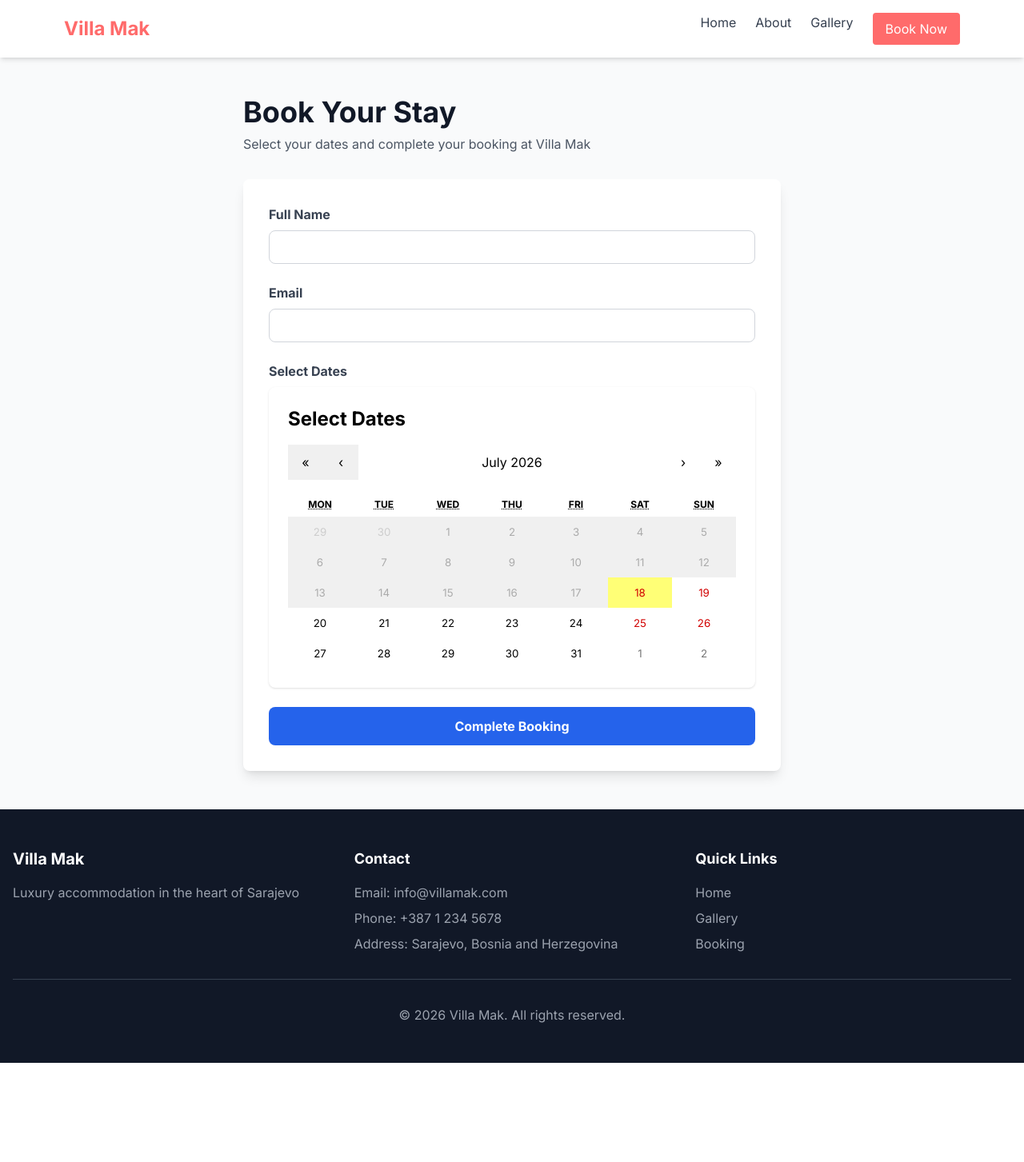
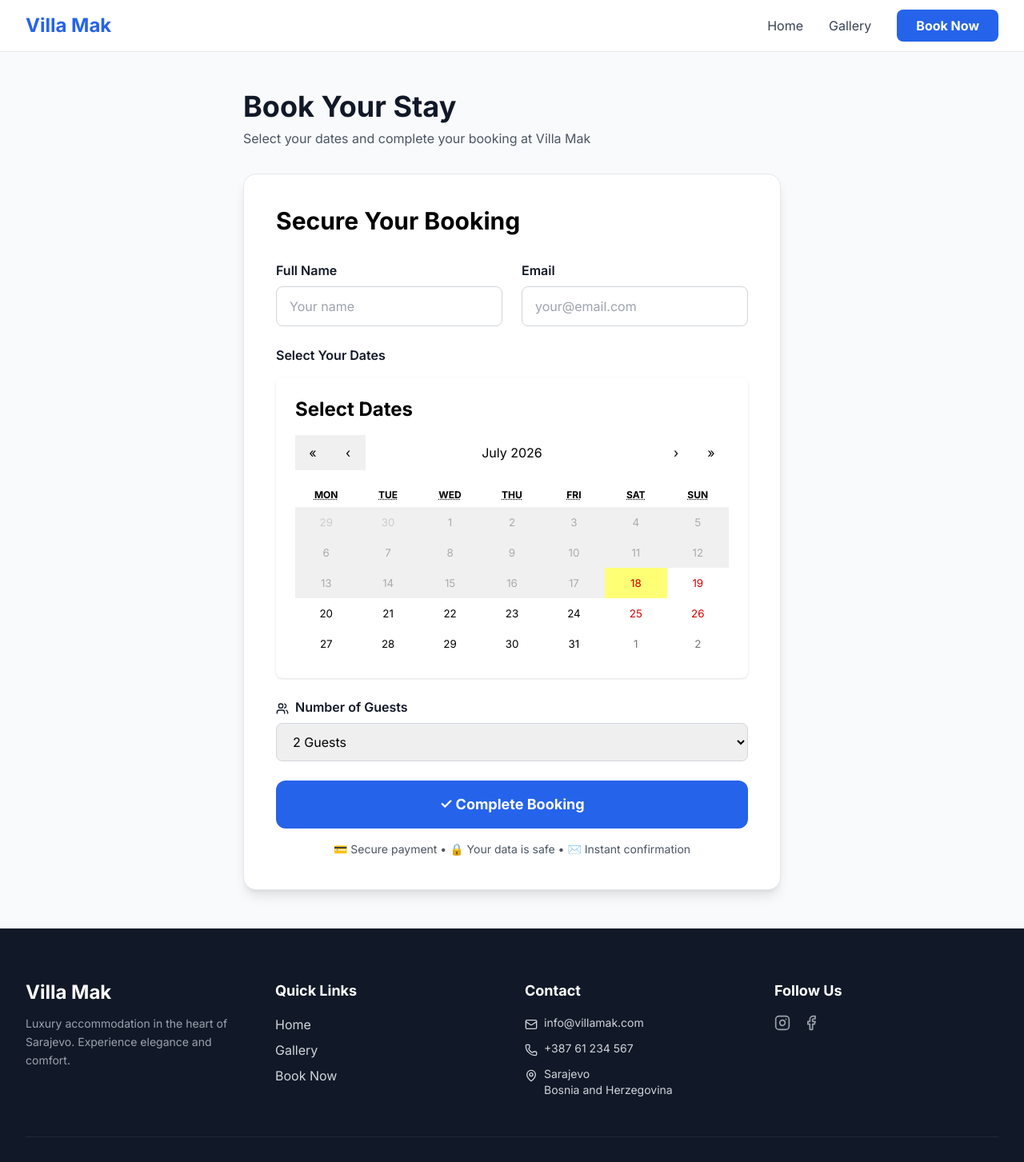
Before and after one commit to adokaralic/villa-mak, a Next.js app: page /booking in a window 1280 px wide. Shown: the top 1453 px of the page at 80% size. Before the commit the page ends 1329 px from the top, so only its background shows below. Built offline with nearby package versions, Linux system fonts and the light colour scheme.

Commit message:
Redesign with Airbnb-inspired professional layout

```diff
--- a/src/components/BookingForm.tsx
+++ b/src/components/BookingForm.tsx
@@ -2,6 +2,7 @@
 
 import { useState } from 'react';
 import BookingCalendar from './BookingCalendar';
+import { Users, Home } from 'lucide-react';
 
 export default function BookingForm() {
   const [formData, setFormData] = useState({
@@ -9,11 +10,12 @@ export default function BookingForm() {
     email: '',
     checkIn: '',
     checkOut: '',
+    guests: '2',
   });
   const [loading, setLoading] = useState(false);
   const [message, setMessage] = useState('');
 
-  const handleInputChange = (e: React.ChangeEvent<HTMLInputElement>) => {
+  const handleInputChange = (e: React.ChangeEvent<HTMLInputElement | HTMLSelectElement>) => {
     const { name, value } = e.target;
     setFormData((prev) => ({ ...prev, [name]: value }));
   };
@@ -31,22 +33,25 @@ export default function BookingForm() {
       });
 
       if (response.ok) {
-        setMessage('Booking successful! Check your email for confirmation.');
-        setFormData({ name: '', email: '', checkIn: '', checkOut: '' });
+        setMessage('✅ Booking successful! Check your email for confirmation.');
+        setFormData({ name: '', email: '', checkIn: '', checkOut: '', guests: '2' });
       } else {
-        setMessage('Booking failed. Please try again.');
+        setMessage('❌ Booking failed. Please try again.');
       }
     } catch (error) {
-      setMessage('Error submitting booking. Please try again.');
+      setMessage('❌ Error submitting booking. Please try again.');
     } finally {
       setLoading(false);
     }
   };
 
   return (
-    <form onSubmit={handleSubmit} className="bg-white p-8 rounded-lg shadow-lg">
-      <div className="mb-6">
-        <label htmlFor="name" className="block text-gray-700 font-bold mb-2">
+    <form onSubmit={handleSubmit} className="bg-white p-8 md:p-10 rounded-2xl shadow-lg border border-gray-200">
+      <h2 className="text-3xl font-bold mb-8">Secure Your Booking</h2>
+
+      <div className="grid grid-cols-1 md:grid-cols-2 gap-6 mb-6">
+        <div>
+          <label htmlFor="name" className="block text-gray-900 font-semibold mb-2">
             Full Name
           </label>
           <input
@@ -56,12 +61,13 @@ export default function BookingForm() {
             value={formData.name}
             onChange={handleInputChange}
             required
-          className="w-full px-4 py-2 border border-gray-300 rounded-lg focus:outline-none focus:border-blue-500"
+            className="w-full px-4 py-3 border border-gray-300 rounded-lg focus:outline-none focus:ring-2 focus:ring-blue-500 focus:border-transparent"
+            placeholder="Your name"
           />
         </div>
 
-      <div className="mb-6">
-        <label htmlFor="email" className="block text-gray-700 font-bold mb-2">
+        <div>
+          <label htmlFor="email" className="block text-gray-900 font-semibold mb-2">
             Email
           </label>
           <input
@@ -71,12 +77,14 @@ export default function BookingForm() {
             value={formData.email}
             onChange={handleInputChange}
             required
-          className="w-full px-4 py-2 border border-gray-300 rounded-lg focus:outline-none focus:border-blue-500"
+            className="w-full px-4 py-3 border border-gray-300 rounded-lg focus:outline-none focus:ring-2 focus:ring-blue-500 focus:border-transparent"
+            placeholder="your@email.com"
           />
+        </div>
       </div>
 
       <div className="mb-6">
-        <label className="block text-gray-700 font-bold mb-2">Select Dates</label>
+        <label className="block text-gray-900 font-semibold mb-4">Select Your Dates</label>
         <BookingCalendar
           onDatesSelected={(checkIn, checkOut) => {
             setFormData((prev) => ({ ...prev, checkIn, checkOut }));
@@ -84,23 +92,45 @@ export default function BookingForm() {
         />
       </div>
 
+      <div className="mb-6">
+        <label htmlFor="guests" className="block text-gray-900 font-semibold mb-2">
+          <Users className="inline mr-2 w-4 h-4" />Number of Guests
+        </label>
+        <select
+          id="guests"
+          name="guests"
+          value={formData.guests}
+          onChange={handleInputChange}
+          className="w-full px-4 py-3 border border-gray-300 rounded-lg focus:outline-none focus:ring-2 focus:ring-blue-500 focus:border-transparent"
+        >
+          {[1, 2, 3, 4, 5].map((num) => (
+            <option key={num} value={num}>
+              {num} {num === 1 ? 'Guest' : 'Guests'}
+            </option>
+          ))}
+        </select>
+      </div>
+
       {formData.checkIn && formData.checkOut && (
-        <div className="mb-6 p-4 bg-blue-50 rounded-lg">
-          <p className="text-gray-700">
-            <strong>Check-in:</strong> {formData.checkIn}
-          </p>
-          <p className="text-gray-700">
-            <strong>Check-out:</strong> {formData.checkOut}
-          </p>
+        <div className="mb-6 p-4 bg-blue-50 rounded-xl border border-blue-200">
+          <div className="flex items-start gap-3">
+            <Home className="w-5 h-5 text-blue-600 mt-1" />
+            <div>
+              <p className="text-blue-900 font-semibold">Your Booking Details</p>
+              <p className="text-blue-800 text-sm mt-1">Check-in: <strong>{formData.checkIn}</strong></p>
+              <p className="text-blue-800 text-sm">Check-out: <strong>{formData.checkOut}</strong></p>
+              <p className="text-blue-800 text-sm">Guests: <strong>{formData.guests}</strong></p>
+            </div>
+          </div>
         </div>
       )}
 
       {message && (
         <div
-          className={`mb-6 p-4 rounded-lg ${
-            message.includes('successful')
-              ? 'bg-green-50 text-green-700'
-              : 'bg-red-50 text-red-700'
+          className={`mb-6 p-4 rounded-xl ${
+            message.includes('✅')
+              ? 'bg-green-50 text-green-700 border border-green-200'
+              : 'bg-red-50 text-red-700 border border-red-200'
           }`}
         >
           {message}
@@ -110,10 +140,14 @@ export default function BookingForm() {
       <button
         type="submit"
         disabled={loading}
-        className="w-full bg-blue-600 hover:bg-blue-700 text-white font-bold py-3 px-4 rounded-lg transition disabled:bg-gray-400"
+        className="w-full bg-blue-600 hover:bg-blue-700 text-white font-bold py-4 px-6 rounded-xl transition duration-300 disabled:bg-gray-400 text-lg"
       >
-        {loading ? 'Processing...' : 'Complete Booking'}
+        {loading ? '⏳ Processing...' : '✓ Complete Booking'}
       </button>
+
+      <p className="text-center text-gray-600 text-sm mt-4">
+        💳 Secure payment • 🔒 Your data is safe • ✉️ Instant confirmation
+      </p>
     </form>
   );
 }
--- a/src/components/Footer.tsx
+++ b/src/components/Footer.tsx
@@ -1,35 +1,73 @@
 'use client';
+
+import Link from 'next/link';
+import { MapPin, Mail, Phone, Instagram, Facebook, Linkedin } from 'lucide-react';
 
 export default function Footer() {
   const currentYear = new Date().getFullYear();
 
   return (
-    <footer className="bg-gray-900 text-white py-12">
-      <div className="container mx-auto px-4">
-        <div className="grid grid-cols-1 md:grid-cols-3 gap-8 mb-8">
+    <footer className="bg-gray-900 text-gray-300">
+      <div className="max-w-7xl mx-auto px-4 md:px-8 py-16">
+        <div className="grid grid-cols-1 md:grid-cols-4 gap-8 mb-12">
+          {/* Brand */}
           <div>
-            <h3 className="text-xl font-bold mb-4">Villa Mak</h3>
-            <p className="text-gray-400">Luxury accommodation in the heart of Sarajevo</p>
+            <h3 className="text-2xl font-bold text-white mb-3">Villa Mak</h3>
+            <p className="text-gray-400 text-sm leading-relaxed">
+              Luxury accommodation in the heart of Sarajevo. Experience elegance and comfort.
+            </p>
           </div>
+
+          {/* Quick Links */}
           <div>
-            <h4 className="text-lg font-bold mb-4">Contact</h4>
-            <p className="text-gray-400 mb-2">Email: info@villamak.com</p>
-            <p className="text-gray-400 mb-2">Phone: +387 1 234 5678</p>
-            <p className="text-gray-400">Address: Sarajevo, Bosnia and Herzegovina</p>
-          </div>
-          <div>
-            <h4 className="text-lg font-bold mb-4">Quick Links</h4>
-            <ul className="text-gray-400 space-y-2">
-              <li><a href="/" className="hover:text-white transition">Home</a></li>
-              <li><a href="/gallery" className="hover:text-white transition">Gallery</a></li>
-              <li><a href="/booking" className="hover:text-white transition">Booking</a></li>
+            <h4 className="text-lg font-bold text-white mb-4">Quick Links</h4>
+            <ul className="space-y-2">
+              <li><Link href="/" className="hover:text-white transition">Home</Link></li>
+              <li><Link href="/gallery" className="hover:text-white transition">Gallery</Link></li>
+              <li><Link href="/booking" className="hover:text-white transition">Book Now</Link></li>
             </ul>
           </div>
+
+          {/* Contact */}
+          <div>
+            <h4 className="text-lg font-bold text-white mb-4">Contact</h4>
+            <div className="space-y-3 text-sm">
+              <div className="flex items-start gap-2">
+                <Mail className="w-4 h-4 mt-1 flex-shrink-0" />
+                <a href="mailto:info@villamak.com" className="hover:text-white transition">
+                  info@villamak.com
+                </a>
+              </div>
+              <div className="flex items-start gap-2">
+                <Phone className="w-4 h-4 mt-1 flex-shrink-0" />
+                <a href="tel:+38761234567" className="hover:text-white transition">
+                  +387 61 234 567
+                </a>
+              </div>
+              <div className="flex items-start gap-2">
+                <MapPin className="w-4 h-4 mt-1 flex-shrink-0" />
+                <p>Sarajevo<br />Bosnia and Herzegovina</p>
+              </div>
+            </div>
+          </div>
+
+          {/* Social */}
+          <div>
+            <h4 className="text-lg font-bold text-white mb-4">Follow Us</h4>
+            <div className="flex gap-4">
+              <a href="#" className="text-gray-400 hover:text-white transition">
+                <Instagram className="w-5 h-5" />
+              </a>
+              <a href="#" className="text-gray-400 hover:text-white transition">
+                <Facebook className="w-5 h-5" />
+              </a>
+            </div>
+          </div>
         </div>
-        <div className="border-t border-gray-700 pt-8">
-          <p className="text-gray-400 text-center">
-            &copy; {currentYear} Villa Mak. All rights reserved.
-          </p>
+
+        {/* Bottom */}
+        <div className="border-t border-gray-800 pt-8 text-center text-sm text-gray-400">
+          <p>&copy; {currentYear} Villa Mak. All rights reserved. | Designed with ❤️</p>
         </div>
       </div>
     </footer>
--- a/src/components/Gallery.tsx
+++ b/src/components/Gallery.tsx
@@ -6,58 +6,85 @@ import { useState } from 'react';
 const galleryImages = [
   {
     id: 1,
-    src: 'https://images.unsplash.com/photo-1512207736139-0ac3de41adf1?w=600&h=400&fit=crop',
+    src: 'https://images.unsplash.com/photo-1512207736139-0ac3de41adf1?w=800&h=600&fit=crop',
     alt: 'Living Room',
+    title: 'Spacious Living Room',
   },
   {
     id: 2,
-    src: 'https://images.unsplash.com/photo-1502672260266-1c1ef2d93688?w=600&h=400&fit=crop',
-    alt: 'Bedroom',
+    src: 'https://images.unsplash.com/photo-1502672260266-1c1ef2d93688?w=800&h=600&fit=crop',
+    alt: 'Master Bedroom',
+    title: 'Master Bedroom',
   },
   {
     id: 3,
-    src: 'https://images.unsplash.com/photo-1507003211169-0a1dd7228f2d?w=600&h=400&fit=crop',
+    src: 'https://images.unsplash.com/photo-1546321318-6b8da08a0c1b?w=800&h=600&fit=crop',
     alt: 'Kitchen',
+    title: 'Modern Kitchen',
   },
   {
     id: 4,
-    src: 'https://images.unsplash.com/photo-1552321554-5fefe8c9ef14?w=600&h=400&fit=crop',
-    alt: 'Pool',
+    src: 'https://images.unsplash.com/photo-1552321554-5fefe8c9ef14?w=800&h=600&fit=crop',
+    alt: 'Pool Area',
+    title: 'Pool Area',
   },
   {
     id: 5,
-    src: 'https://images.unsplash.com/photo-1600585154340-be6161a56a0c?w=600&h=400&fit=crop',
+    src: 'https://images.unsplash.com/photo-1600585154340-be6161a56a0c?w=800&h=600&fit=crop',
     alt: 'Terrace',
+    title: 'Dining Terrace',
   },
   {
     id: 6,
-    src: 'https://images.unsplash.com/photo-1566073771259-6a8506099945?w=600&h=400&fit=crop',
+    src: 'https://images.unsplash.com/photo-1566073771259-6a8506099945?w=800&h=600&fit=crop',
     alt: 'Bathroom',
+    title: 'Luxury Bathroom',
   },
 ];
 
 export default function Gallery() {
   const [selectedId, setSelectedId] = useState<number | null>(null);
+  const selectedImage = selectedId ? galleryImages.find(img => img.id === selectedId) : null;
 
   return (
-    <section className="py-16 bg-gray-50">
-      <div className="container mx-auto px-4">
-        <h2 className="text-4xl font-bold text-center mb-12">Gallery</h2>
-        <div className="grid grid-cols-1 md:grid-cols-2 lg:grid-cols-3 gap-6">
+    <section className="py-16 bg-white">
+      <div className="max-w-7xl mx-auto px-4 md:px-8">
+        <h2 className="text-4xl font-bold mb-12">Gallery</h2>
+
+        {/* Featured Image */}
+        {selectedImage && (
+          <div className="mb-12 rounded-2xl overflow-hidden">
+            <Image
+              src={selectedImage.src}
+              alt={selectedImage.alt}
+              width={1200}
+              height={600}
+              className="w-full h-96 object-cover"
+            />
+            <div className="bg-gray-50 p-4 text-center">
+              <p className="text-lg font-semibold text-gray-900">{selectedImage.title}</p>
+            </div>
+          </div>
+        )}
+
+        {/* Grid */}
+        <div className="grid grid-cols-1 md:grid-cols-2 lg:grid-cols-3 gap-4">
           {galleryImages.map((image) => (
             <div
               key={image.id}
-              className="relative h-64 cursor-pointer overflow-hidden rounded-lg group"
+              className={`relative h-64 cursor-pointer overflow-hidden rounded-xl group transition-all duration-300 ${
+                selectedId === image.id ? 'ring-2 ring-blue-600' : ''
+              }`}
               onClick={() => setSelectedId(image.id)}
             >
               <Image
                 src={image.src}
                 alt={image.alt}
                 fill
-                className="object-cover group-hover:scale-110 transition-transform duration-300"
+                className="object-cover group-hover:scale-105 transition-transform duration-300"
               />
-              <div className="absolute inset-0 bg-black/50 opacity-0 group-hover:opacity-100 transition-opacity flex items-center justify-center">
-                <span className="text-white text-lg font-semibold">{image.alt}</span>
+              <div className="absolute inset-0 bg-black/40 opacity-0 group-hover:opacity-100 transition-opacity flex items-center justify-center">
+                <span className="text-white text-lg font-semibold text-center px-4">{image.title}</span>
               </div>
             </div>
           ))}
--- a/src/components/Hero.tsx
+++ b/src/components/Hero.tsx
@@ -2,11 +2,13 @@
 
 import Image from 'next/image';
 import Link from 'next/link';
+import { MapPin, Star, MapPinIcon } from 'lucide-react';
 
 export default function Hero() {
   return (
-    <section className="relative h-screen flex items-center justify-center overflow-hidden">
-      <div className="absolute inset-0 bg-black/40 z-10"></div>
+    <div className="min-h-screen bg-white">
+      {/* Hero Section */}
+      <section className="relative h-[60vh] md:h-[70vh] overflow-hidden rounded-3xl mx-4 md:mx-8 mt-4">
         <Image
           src="https://images.unsplash.com/photo-1512207736139-0ac3de41adf1?w=1600&h=900&fit=crop"
           alt="Villa Mak"
@@ -14,16 +16,113 @@ export default function Hero() {
           className="object-cover"
           priority
         />
-      <div className="relative z-20 text-center text-white">
-        <h1 className="text-6xl font-bold mb-4">Villa Mak</h1>
-        <p className="text-2xl mb-8">Luxury Accommodation in Sarajevo</p>
+        <div className="absolute inset-0 bg-gradient-to-b from-transparent via-transparent to-black/20"></div>
+
+        {/* Content */}
+        <div className="absolute bottom-0 left-0 right-0 p-8 md:p-12 text-white">
+          <div className="max-w-2xl">
+            <div className="flex items-center gap-2 mb-3">
+              <Star className="w-5 h-5 fill-yellow-400 text-yellow-400" />
+              <span className="text-sm font-semibold">4.95 • 127 reviews</span>
+            </div>
+            <h1 className="text-5xl md:text-6xl font-bold mb-3">Villa Mak</h1>
+            <div className="flex items-center gap-2 text-lg">
+              <MapPin className="w-5 h-5" />
+              <span>Sarajevo, Bosnia and Herzegovina</span>
+            </div>
+          </div>
+        </div>
+      </section>
+
+      {/* Quick Info Bar */}
+      <div className="max-w-7xl mx-auto px-4 md:px-8 py-8">
+        <div className="flex flex-wrap gap-8 md:gap-12 border-b border-gray-200 pb-8">
+          <div>
+            <div className="text-2xl font-bold">3</div>
+            <div className="text-gray-600">Bedrooms</div>
+          </div>
+          <div>
+            <div className="text-2xl font-bold">2</div>
+            <div className="text-gray-600">Bathrooms</div>
+          </div>
+          <div>
+            <div className="text-2xl font-bold">150m²</div>
+            <div className="text-gray-600">Living Space</div>
+          </div>
+          <div>
+            <div className="text-2xl font-bold">5</div>
+            <div className="text-gray-600">Guests</div>
+          </div>
+        </div>
+      </div>
+
+      {/* About Section */}
+      <section className="max-w-7xl mx-auto px-4 md:px-8 py-16">
+        <div className="grid grid-cols-1 md:grid-cols-2 gap-12 items-center">
+          <div>
+            <h2 className="text-4xl font-bold mb-6">About Villa Mak</h2>
+            <p className="text-gray-700 text-lg leading-relaxed mb-6">
+              Nestled in the heart of Sarajevo, Villa Mak offers a perfect blend of luxury and comfort. Our stunning property features modern amenities combined with elegant design, providing an unforgettable experience for discerning travelers.
+            </p>
+            <p className="text-gray-700 text-lg leading-relaxed">
+              Located near the beautiful Vrelo Bosne spring, our villa provides easy access to Sarajevo's cultural attractions, local restaurants, and natural wonders.
+            </p>
+          </div>
+          <div className="grid grid-cols-2 gap-4">
+            <Image
+              src="https://images.unsplash.com/photo-1502672260266-1c1ef2d93688?w=400&h=400&fit=crop"
+              alt="Bedroom"
+              width={400}
+              height={400}
+              className="rounded-2xl object-cover h-64 w-full"
+            />
+            <Image
+              src="https://images.unsplash.com/photo-1552321554-5fefe8c9ef14?w=400&h=400&fit=crop"
+              alt="Pool"
+              width={400}
+              height={400}
+              className="rounded-2xl object-cover h-64 w-full"
+            />
+          </div>
+        </div>
+      </section>
+
+      {/* Amenities Section */}
+      <section className="bg-gray-50 py-16">
+        <div className="max-w-7xl mx-auto px-4 md:px-8">
+          <h2 className="text-4xl font-bold mb-12">Amenities</h2>
+          <div className="grid grid-cols-1 md:grid-cols-2 lg:grid-cols-3 gap-8">
+            {[
+              { icon: '🛏️', title: 'Comfortable Bedrooms', desc: '3 spacious bedrooms with premium bedding' },
+              { icon: '🚿', title: 'Modern Bathrooms', desc: '2 fully equipped bathrooms with luxury fixtures' },
+              { icon: '🏊', title: 'Private Terrace', desc: 'Spacious terrace perfect for dining and relaxation' },
+              { icon: '🅿️', title: 'Free Parking', desc: 'Private parking space for your convenience' },
+              { icon: '🌳', title: 'Garden', desc: 'Beautiful garden with scenic views' },
+              { icon: '📍', title: 'Prime Location', desc: 'Near Vrelo Bosne and city attractions' },
+            ].map((amenity, idx) => (
+              <div key={idx} className="bg-white p-6 rounded-xl">
+                <div className="text-4xl mb-3">{amenity.icon}</div>
+                <h3 className="text-xl font-bold mb-2">{amenity.title}</h3>
+                <p className="text-gray-600">{amenity.desc}</p>
+              </div>
+            ))}
+          </div>
+        </div>
+      </section>
+
+      {/* CTA Section */}
+      <section className="max-w-7xl mx-auto px-4 md:px-8 py-16">
+        <div className="bg-gradient-to-r from-blue-600 to-blue-700 rounded-3xl p-12 text-white text-center">
+          <h2 className="text-4xl font-bold mb-4">Ready to Experience Luxury?</h2>
+          <p className="text-xl mb-8 opacity-90">Book your unforgettable stay at Villa Mak today</p>
           <Link
             href="/booking"
-          className="inline-block bg-blue-600 hover:bg-blue-700 text-white font-bold py-3 px-8 rounded-lg transition"
+            className="inline-block bg-white text-blue-600 hover:bg-gray-100 text-lg font-bold py-4 px-12 rounded-xl transition duration-300"
           >
             Book Now
           </Link>
         </div>
       </section>
+    </div>
   );
 }
--- a/src/components/Navigation.tsx
+++ b/src/components/Navigation.tsx
@@ -2,29 +2,32 @@
 
 import Link from 'next/link';
 import { useState } from 'react';
+import { Menu, X } from 'lucide-react';
 
 export default function Navigation() {
   const [isOpen, setIsOpen] = useState(false);
 
   return (
-    <nav className="bg-white shadow-md sticky top-0 z-50">
-      <div className="max-w-6xl mx-auto px-4 py-4 flex justify-between items-center">
-        <Link href="/" className="text-2xl font-bold text-primary">
+    <nav className="bg-white border-b border-gray-200 sticky top-0 z-50">
+      <div className="max-w-7xl mx-auto px-4 md:px-8">
+        <div className="flex justify-between items-center h-16">
+          {/* Logo */}
+          <Link href="/" className="text-2xl font-bold text-blue-600 hover:text-blue-700">
             Villa Mak
           </Link>
 
           {/* Desktop Menu */}
-        <div className="hidden md:flex space-x-6">
-          <Link href="/" className="text-gray-700 hover:text-primary transition">
+          <div className="hidden md:flex items-center gap-8">
+            <Link href="/" className="text-gray-700 hover:text-blue-600 transition">
               Home
             </Link>
-          <Link href="/about" className="text-gray-700 hover:text-primary transition">
-            About
-          </Link>
-          <Link href="/gallery" className="text-gray-700 hover:text-primary transition">
+            <Link href="/gallery" className="text-gray-700 hover:text-blue-600 transition">
               Gallery
             </Link>
-          <Link href="/booking" className="bg-primary text-white px-4 py-2 rounded hover:bg-red-700 transition">
+            <Link
+              href="/booking"
+              className="bg-blue-600 hover:bg-blue-700 text-white font-bold py-2 px-6 rounded-lg transition"
+            >
               Book Now
             </Link>
           </div>
@@ -34,29 +37,28 @@ export default function Navigation() {
             className="md:hidden"
             onClick={() => setIsOpen(!isOpen)}
           >
-          <svg className="w-6 h-6" fill="none" stroke="currentColor" viewBox="0 0 24 24">
-            <path strokeLinecap="round" strokeLinejoin="round" strokeWidth={2} d="M4 6h16M4 12h16M4 18h16" />
-          </svg>
+            {isOpen ? <X className="w-6 h-6" /> : <Menu className="w-6 h-6" />}
           </button>
         </div>
 
         {/* Mobile Menu */}
         {isOpen && (
-        <div className="md:hidden bg-gray-100 px-4 py-4 space-y-2">
-          <Link href="/" className="block text-gray-700 hover:text-primary py-2">
+          <div className="md:hidden pb-4 border-t border-gray-200">
+            <Link href="/" className="block py-2 text-gray-700 hover:text-blue-600">
               Home
             </Link>
-          <Link href="/about" className="block text-gray-700 hover:text-primary py-2">
-            About
-          </Link>
-          <Link href="/gallery" className="block text-gray-700 hover:text-primary py-2">
+            <Link href="/gallery" className="block py-2 text-gray-700 hover:text-blue-600">
               Gallery
             </Link>
-          <Link href="/booking" className="block bg-primary text-white px-4 py-2 rounded text-center">
+            <Link
+              href="/booking"
+              className="block mt-4 bg-blue-600 text-white text-center font-bold py-2 px-6 rounded-lg"
+            >
               Book Now
             </Link>
           </div>
         )}
+      </div>
     </nav>
   );
 }
```
Lines whose indentation alone changed are shown as unchanged.
